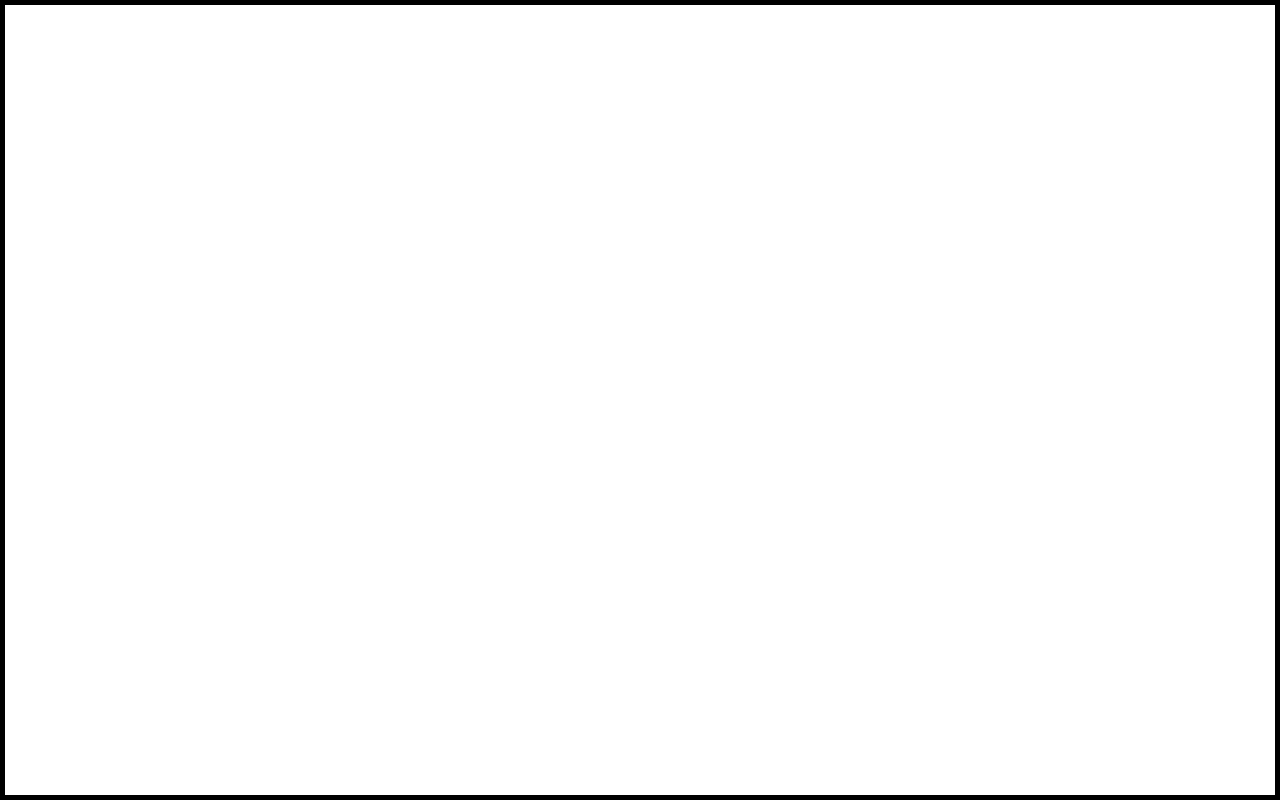
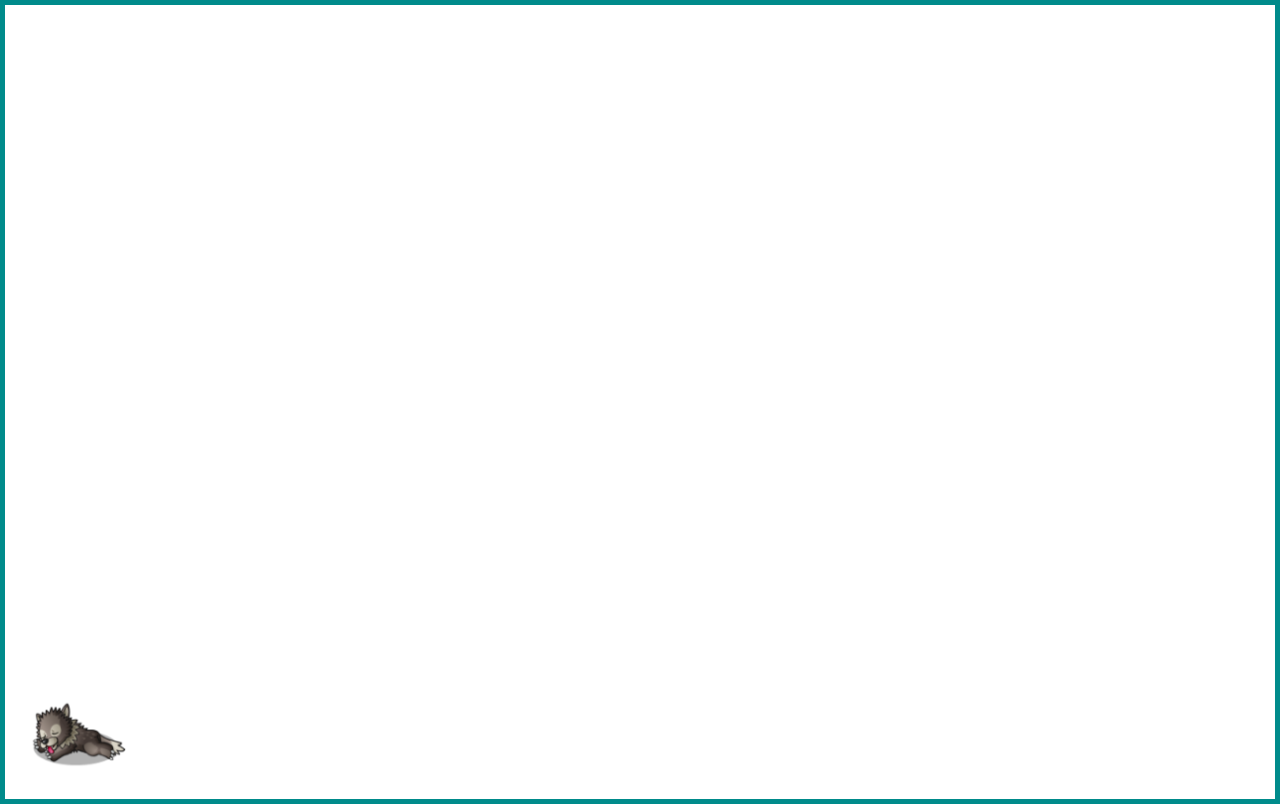
Before and after one commit to julfy-bs/dogscape, a website built with webpack: page src/index.html in a window 1280 px wide. Built offline with nearby package versions, Linux system fonts and the light colour scheme.

Commit message:
feat: добавляет cущность Игры, Игрока и Положения Модели.

```diff
--- a/src/blocks/page/__canvas/page__canvas.css
+++ b/src/blocks/page/__canvas/page__canvas.css
@@ -1,6 +1,7 @@
 .page__canvas {
   box-sizing: border-box;
+  min-width: 720px;
+  min-height: 100vh;
   width: 100vw;
-  height: 100vh;
-  border: 5px solid black;
+  border: 5px solid darkcyan;
 }
--- a/src/index.js
+++ b/src/index.js
@@ -1,6 +1,12 @@
 import './pages/index.css';
+import Game from './scripts/components/Game.js';
 
 const app = document.querySelector('.page');
-const canvas = document.createElement('canvas');
-canvas.classList.add('page__canvas');
-app.prepend(canvas);
+
+window.addEventListener('load', () => {
+  new Game(app);
+});
+
+window.addEventListener('resize', () => {
+  window.location.reload();
+});
--- /dev/null
+++ b/src/scripts/components/Game.js
@@ -0,0 +1,33 @@
+import Player from './Player.js';
+
+export default class Game {
+  constructor(app) {
+    this.app = app;
+    this.gameWidth = window.innerWidth;
+    this.gameHeight = window.innerHeight;
+    this.canvas = this._createCanvas();
+    this.context = this._getCanvasContext(this.canvas);
+    this.app.prepend(this.canvas);
+    this.player = new Player(this.gameWidth, this.gameHeight);
+    this.animate();
+  }
+
+  _createCanvas = () => {
+    const canvas = document.createElement('canvas');
+    canvas.classList.add('page__canvas');
+    canvas.width = this.gameWidth;
+    canvas.height = this.gameHeight;
+    return canvas;
+  };
+
+  _getCanvasContext = (canvas) => {
+    return canvas.getContext('2d');
+  };
+
+  animate() {
+    this.context.clearRect(0, 0, this.gameWidth, this.gameHeight);
+    this.player.draw(this.context);
+    this.player.update();
+    requestAnimationFrame(() => this.animate());
+  }
+}
--- /dev/null
+++ b/src/scripts/components/Player.js
@@ -0,0 +1,42 @@
+import State from './State.js';
+
+const playerModel = {
+  height: 150,
+  width: 150,
+  scale: 1,
+};
+
+export default class Player {
+  constructor(gameWidth, gameHeight) {
+    this.gameWidth = gameWidth;
+    this.gameHeight = gameHeight;
+    this.scale = playerModel.scale;
+    this.width = playerModel.width;
+    this.height = playerModel.height;
+    // this.x = this.gameWidth - this.width * this.scale;
+    this.x = 0;
+    this.y = this.gameHeight - this.height * this.scale;
+    this.animationDelay = 3;
+    this.speed = 0;
+    this.currentState = new State(this.scale, this.width, this.height, this.animationDelay);
+  }
+
+  draw(context) {
+    this.currentState.draw(context, this.x, this.y);
+  }
+
+  update() {
+    // if (this.x < 0) {
+    //   this.x = 0;
+    // }
+    // if (this.x > this.gameWidth) {
+    //   this.x = this.gameWidth;
+    // }
+    // if (this.x <= this.gameWidth - this.width * this.scale) {
+    //   this.speed = 1;
+    //   this.x += this.speed;
+    // }
+    this.currentState.update();
+  }
+
+}
--- /dev/null
+++ b/src/scripts/components/State.js
@@ -0,0 +1,84 @@
+import idleLeft from '../../images/player/dog/idle-left.png';
+import idleRight from '../../images/player/dog/idle-right.png';
+import walkLeft from '../../images/player/dog/walk-left.png';
+import walkRight from '../../images/player/dog/walk-right.png';
+import baseLeft from '../../images/player/dog/base-left.png';
+import baseRight from '../../images/player/dog/base-right.png';
+import damageLeft from '../../images/player/dog/damage-left.png';
+import evadeLeft from '../../images/player/dog/evade-left.png';
+import swingingLeft from '../../images/player/dog/swinging-left.png';
+import downLeft from '../../images/player/dog/down-left.png';
+
+
+const image = {
+  // size: 480,
+  // width: 210,
+  // height: 170,
+  // paddingX: 100,
+  // paddingY: 200,
+  size: 480,
+  width: 480,
+  height: 480,
+  paddingX: 100,
+  paddingY: 150,
+};
+export default class State {
+  constructor(modelScale, modelWidth, modelHeight, animationDelay) {
+    this.imageSize = image.size;
+    this.imageContentWidth = image.width;
+    this.imageContentHeight = image.height;
+    this.paddingX = image.paddingX;
+    this.paddingY = image.paddingY;
+    this.image = this._createImage(downLeft);
+    this.modelScale = modelScale;
+    this.modelWidth = modelWidth;
+    this.modelHeight = modelHeight;
+    this.animationDelay = animationDelay;
+    this.frameX = 0;
+    this.frameY = 0;
+    this.frameForward = true;
+    this.gameFrame = 0;
+  }
+
+  draw(context, modelPositionX, modelPositionY) {
+    context.fillStyle = 'red';
+    // context.fillRect(modelPositionX, modelPositionY, this.modelWidth * this.modelScale, this.modelHeight * this.modelScale);
+    context.drawImage(this.image,
+      this.paddingX + this.frameX * this.imageSize,
+      this.paddingY + this.frameY * this.imageSize,
+      this.imageContentWidth - this.paddingX,
+      this.imageContentHeight - this.paddingY,
+      modelPositionX,
+      modelPositionY,
+      this.modelWidth * this.modelScale,
+      this.modelHeight * this.modelScale);
+  }
+
+  update() {
+    if (this.gameFrame % this.animationDelay === 0) {
+      // if (this.frameX === 1) {
+      //   this.frameForward = false;
+      // }
+      // if (this.frameX === 0) {
+      //   this.frameForward = true;
+      // }
+      // if (this.frameX < 1 && this.frameForward === false) {
+      //   this.frameX--;
+      // } else {
+      //   this.frameX++;
+      // }
+      // if (this.frameX < 1) {
+      //   this.frameX++;
+      // }
+    }
+    this.gameFrame++;
+  }
+
+  _createImage(image) {
+    const element = document.createElement('img');
+    element.classList.add('player');
+    element.setAttribute('src', image);
+    return element;
+  }
+
+}
--- a/src/vendor/variables.css
+++ b/src/vendor/variables.css
@@ -1,2 +1,3 @@
 :root {
+  --color-black: #000;
 }
```
Also changed, not shown: src/index.html (+3 -2 lines), src/images/player/dog/base-left.png (added), src/images/player/dog/base-right.png (added), src/images/player/dog/damage-left.png (added), src/images/player/dog/down-left.png (added), src/images/player/dog/evade-left.png (added), src/images/player/dog/idle-left.png (added), src/images/player/dog/idle-right.png (added), src/images/player/dog/swinging-left.png (added), src/images/player/dog/walk-left.png (added), src/images/player/dog/walk-right.png (added), src/pages/index.css (line endings or trailing spaces).
